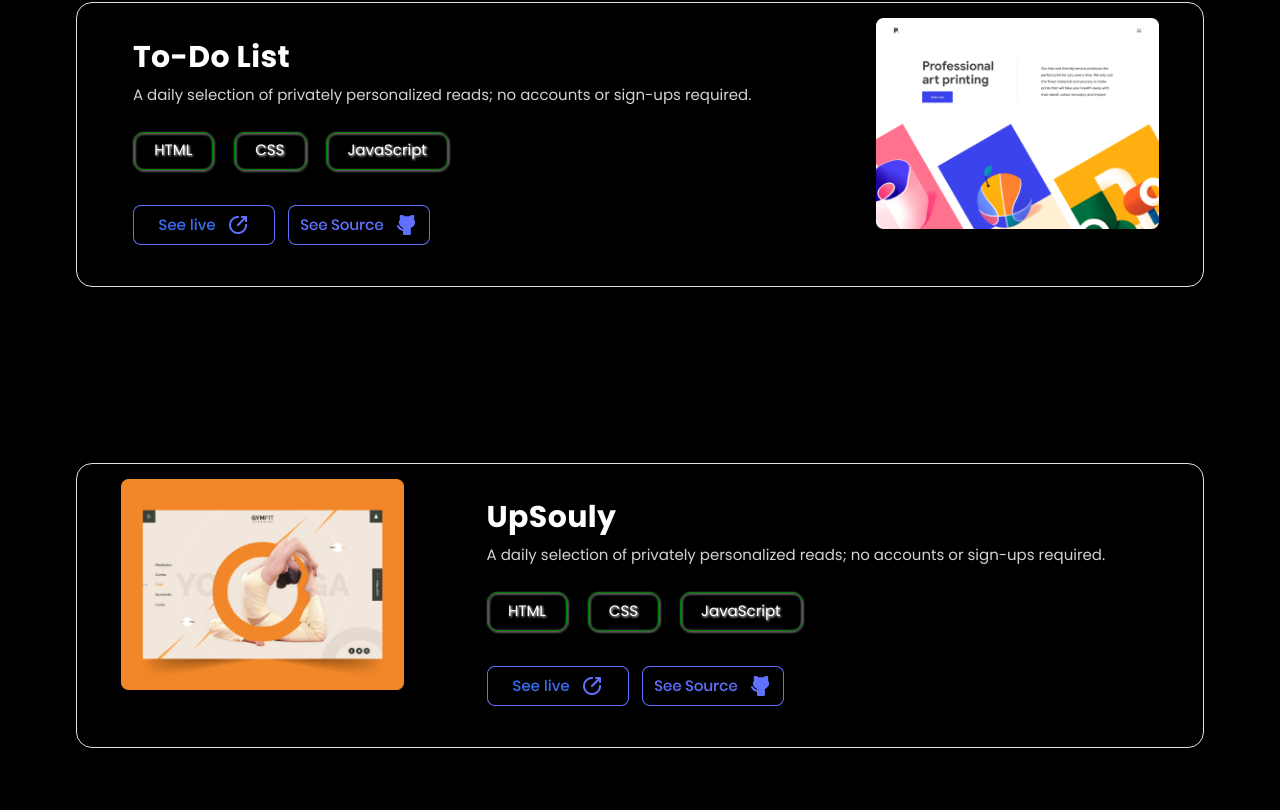
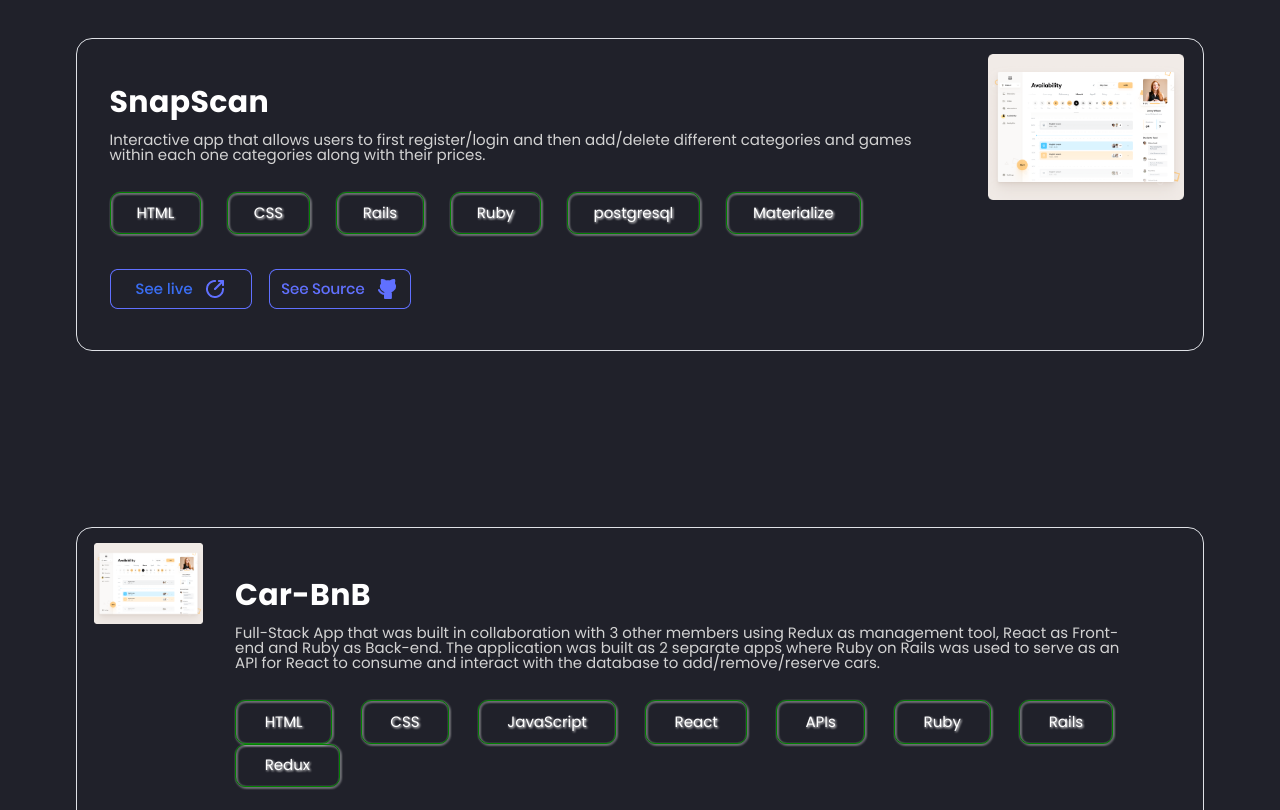
Before and after one commit to Shakir-Hussain12/Portfolio, a React (Vite) app: page / in a window 1280 px wide. Shown: the part 1250-2060 px from the top of the page. Built offline with nearby package versions, Linux system fonts and the light colour scheme.

Commit message:
updated Data items

```diff
--- a/dataItems.js
+++ b/dataItems.js
@@ -1,7 +1,7 @@
 const projs = [
   {
     title: 'Space Traveler Hub',
-    info: 'A daily selection of privately personalized reads; no accounts or sign-ups required.',
+    info: 'This is a web application that displays commercial and scientific space travel services. The application fetches real live data from the SpaceX API. The application allows users to interact with it by booking rockets and joining selected space missions. It was built using React.js, Redux-toolkit, Bootstrap, and Rest APIs.',
     tech: ['HTML', 'CSS', 'JavaScript', 'React', 'Redux'],
     images: [
       './images/SnapshootPortfolio.png',
@@ -9,8 +9,8 @@ const projs = [
     ],
     buttons: [
       [
-        'https://shakir-hussain12.github.io/Mobile-Portfolio/',
-        'https://github.com/Shakir-Hussain12/Mobile-Portfolio',
+        'https://github.com/Shakir-Hussain12/React-Redux-Group-Project-Space-Travelers-Hub',
+        'https://spacetravelershub-react.onrender.com',
       ],
       [
         './desktop-images/Live_btn.png',
@@ -20,7 +20,7 @@ const projs = [
   },
   {
     title: 'To-Do List',
-    info: 'A daily selection of privately personalized reads; no accounts or sign-ups required.',
+    info: 'Simple, Free and easy to use project designed with HTML, CSS, and JS that can be used to plan your day-to-day activities.',
     tech: ['HTML', 'CSS', 'JavaScript'],
     images: [
       './images/SnapshootPortfolio-2.png',
@@ -28,8 +28,8 @@ const projs = [
     ],
     buttons: [
       [
-        'https://shakir-hussain12.github.io/Mobile-Portfolio/',
-        'https://github.com/Shakir-Hussain12/Mobile-Portfolio',
+        'https://github.com/Shakir-Hussain12/to-do_List',
+        'shakir-hussain12.github.io/to-do_List/',
       ],
       [
         './desktop-images/Live_btn.png',
@@ -39,7 +39,7 @@ const projs = [
   },
   {
     title: 'UpSouly',
-    info: 'A daily selection of privately personalized reads; no accounts or sign-ups required.',
+    info: 'Fully Responsive Concert Planner webpage designed using HTML, CSS, and JS.',
     tech: ['HTML', 'CSS', 'JavaScript'],
     images: [
       './images/SnapshootPortfolio-1.png',
@@ -47,8 +47,8 @@ const projs = [
     ],
     buttons: [
       [
-        'https://shakir-hussain12.github.io/Mobile-Portfolio/',
-        'https://github.com/Shakir-Hussain12/Mobile-Portfolio',
+        'https://github.com/Shakir-Hussain12/Capstone1',
+        'https://shakir-hussain12.github.io/Capstone1/',
       ],
       [
         './desktop-images/Live_btn.png',
@@ -57,17 +57,17 @@ const projs = [
     ],
   },
   {
-    title: 'BookStore',
-    info: 'A daily selection of privately personalized reads; no accounts or sign-ups required.',
-    tech: ['HTML', 'CSS'],
+    title: 'BookStore CMS',
+    info: 'Simple bookstore to add, show, and delete books.',
+    tech: ['HTML', 'CSS', 'JavaScript', 'Redux', 'Vite'],
     images: [
       './images/SnapshootPortfolio-3.png',
       './desktop-images/SnapshootPortfolio-3.png',
     ],
     buttons: [
       [
-        'https://shakir-hussain12.github.io/Mobile-Portfolio/',
-        'https://github.com/Shakir-Hussain12/Mobile-Portfolio',
+        'https://github.com/Shakir-Hussain12/React-Bookstore',
+        'https://jolly-clafoutis-fc42c6.netlify.app',
       ],
       [
         './desktop-images/Live_btn.png',
@@ -77,16 +77,16 @@ const projs = [
   },
   {
     title: 'Quran Companion',
-    info: 'A daily selection of privately personalized reads; no accounts or sign-ups required.',
-    tech: ['HTML', 'CSS', 'JavaScript', 'React', 'Redux'],
+    info: "Quran Companion is a web application that displays chapters and their verses from the Holy Quran. The application fetches real live data from the Quran.API,and allows users to interact with it by accessing chapters of their interest and then verses from the same Chapters. Hopefully, I'll also add audio clips as well in the future. It was built using React.js, Redux-toolkit, Bootstrap, React-Bootstrap, and Rest APIs.",
+    tech: ['HTML', 'CSS', 'JavaScript', 'React', 'Redux', 'Bootstrap', 'Axios'],
     images: [
       './images/SnapshootPortfolio-3.png',
       './desktop-images/SnapshootPortfolio-3.png',
     ],
     buttons: [
       [
-        'https://shakir-hussain12.github.io/Mobile-Portfolio/',
-        'https://github.com/Shakir-Hussain12/Mobile-Portfolio',
+        'https://github.com/Shakir-Hussain12/React-Capstone',
+        'https://wondrous-belekoy-4098f1.netlify.app',
       ],
       [
         './desktop-images/Live_btn.png',
@@ -96,16 +96,16 @@ const projs = [
   },
   {
     title: 'Book Library',
-    info: 'Simple Book Library where user can comment on their favorite books and also like them as well',
-    tech: ['HTML', 'CSS', 'JavaScript', 'React'],
+    info: 'Library is a web application that allows users to like and comment on books.',
+    tech: ['HTML', 'CSS', 'JavaScript', 'React', 'APIs'],
     images: [
       './images/SnapshootPortfolio-3.png',
       './desktop-images/SnapshootPortfolio-3.png',
     ],
     buttons: [
       [
-        'https://shakir-hussain12.github.io/Mobile-Portfolio/',
-        'https://github.com/Shakir-Hussain12/Mobile-Portfolio',
+        'https://github.com/Shakir-Hussain12/library',
+        'https://shasherazi.github.io/library/',
       ],
       [
         './desktop-images/Live_btn.png',
@@ -113,6 +113,45 @@ const projs = [
       ],
     ],
   },
+  {
+    title: 'SnapScan',
+    info: 'Interactive app that allows users to first register/login and then add/delete different categories and games within each one categories along with their prices.',
+    tech: ['HTML', 'CSS', 'Rails', 'Ruby', 'postgresql', 'Materialize'],
+    images: [
+      './images/SnapshootPortfolio-3.png',
+      './desktop-images/SnapshootPortfolio-3.png',
+    ],
+    buttons: [
+      [
+        'https://github.com/Shakir-Hussain12/Snapscan',
+        'https://snapscan.onrender.com',
+      ],
+      [
+        './desktop-images/Live_btn.png',
+        './desktop-images/Source_Btn.png',
+      ],
+    ],
+  },
+  {
+    title: 'Car-BnB',
+    info: 'Full-Stack App that was built in collaboration with 3 other members using Redux as management tool, React as Front-end and Ruby as Back-end. The application was built as 2 separate apps where Ruby on Rails was used to serve as an API for React to consume and interact with the database to add/remove/reserve cars.',
+    tech: ['HTML', 'CSS', 'JavaScript', 'React', 'APIs', 'Ruby', 'Rails', 'Redux'],
+    images: [
+      './images/SnapshootPortfolio-3.png',
+      './desktop-images/SnapshootPortfolio-3.png',
+    ],
+    buttons: [
+      [
+        'https://github.com/Ogaga01/Car-BnB-API',
+        'https://github.com/Lancelot-SO/carbnb-frontend',
+      ],
+      [
+        // './desktop-images/Live_btn.png',
+        './desktop-images/Source_Btn.png',
+        './desktop-images/Source_Btn.png',
+      ],
+    ],
+  },
 ];
 
 export default projs;
--- a/miniData.js
+++ b/miniData.js
@@ -1,7 +1,7 @@
 const projs = [
   {
     title: 'Space Traveler Hub',
-    info: 'A daily selection of privately personalized reads; no accounts or sign-ups required.',
+    info: 'This is a web application that displays commercial and scientific space travel services. The application fetches real live data from the SpaceX API. The application allows users to interact with it by booking rockets and joining selected space missions. It was built using React.js, Redux-toolkit, Bootstrap, and Rest APIs.',
     tech: ['HTML', 'CSS', 'JavaScript', 'React', 'Redux'],
     images: [
       './images/SnapshootPortfolio.png',
@@ -9,8 +9,8 @@ const projs = [
     ],
     buttons: [
       [
-        'https://shakir-hussain12.github.io/Mobile-Portfolio/',
-        'https://github.com/Shakir-Hussain12/Mobile-Portfolio',
+        'https://github.com/Shakir-Hussain12/React-Redux-Group-Project-Space-Travelers-Hub',
+        'https://spacetravelershub-react.onrender.com',
       ],
       [
         './desktop-images/Live_btn.png',
@@ -19,17 +19,17 @@ const projs = [
     ],
   },
   {
-    title: 'To-Do List',
-    info: 'A daily selection of privately personalized reads; no accounts or sign-ups required.',
-    tech: ['HTML', 'CSS', 'JavaScript'],
+    title: 'SnapScan',
+    info: 'Interactive app that allows users to first register/login and then add/delete different categories and games within each one categories along with their prices.',
+    tech: ['HTML', 'CSS', 'Rails', 'Ruby', 'postgresql', 'Materialize'],
     images: [
-      './images/SnapshootPortfolio-2.png',
-      './desktop-images/SnapshootPortfolio-1.png',
+      './images/SnapshootPortfolio-3.png',
+      './desktop-images/SnapshootPortfolio-3.png',
     ],
     buttons: [
       [
-        'https://shakir-hussain12.github.io/Mobile-Portfolio/',
-        'https://github.com/Shakir-Hussain12/Mobile-Portfolio',
+        'https://github.com/Shakir-Hussain12/Snapscan',
+        'https://snapscan.onrender.com',
       ],
       [
         './desktop-images/Live_btn.png',
@@ -38,20 +38,21 @@ const projs = [
     ],
   },
   {
-    title: 'UpSouly',
-    info: 'A daily selection of privately personalized reads; no accounts or sign-ups required.',
-    tech: ['HTML', 'CSS', 'JavaScript'],
+    title: 'Car-BnB',
+    info: 'Full-Stack App that was built in collaboration with 3 other members using Redux as management tool, React as Front-end and Ruby as Back-end. The application was built as 2 separate apps where Ruby on Rails was used to serve as an API for React to consume and interact with the database to add/remove/reserve cars.',
+    tech: ['HTML', 'CSS', 'JavaScript', 'React', 'APIs', 'Ruby', 'Rails', 'Redux'],
     images: [
-      './images/SnapshootPortfolio-1.png',
-      './desktop-images/SnapshootPortfolio-2.png',
+      './images/SnapshootPortfolio-3.png',
+      './desktop-images/SnapshootPortfolio-3.png',
     ],
     buttons: [
       [
-        'https://shakir-hussain12.github.io/Mobile-Portfolio/',
-        'https://github.com/Shakir-Hussain12/Mobile-Portfolio',
+        'https://github.com/Ogaga01/Car-BnB-API',
+        'https://github.com/Lancelot-SO/carbnb-frontend',
       ],
       [
-        './desktop-images/Live_btn.png',
+        // './desktop-images/Live_btn.png',
+        './desktop-images/Source_Btn.png',
         './desktop-images/Source_Btn.png',
       ],
     ],
--- a/package.json
+++ b/package.json
@@ -14,6 +14,7 @@
   },
   "dependencies": {
     "@reduxjs/toolkit": "^1.9.3",
+    "aos": "^2.3.4",
     "bootstrap": "^5.2.3",
     "prop-types": "^15.8.1",
     "react": "^18.2.0",
--- a/src/pages/Style.css
+++ b/src/pages/Style.css
@@ -98,7 +98,7 @@ li {
 }
 
 header {
-  background-color: black;
+  background-color: #20212a;
   width: 100%;
   height: 45px;
   padding: 3%;
@@ -168,7 +168,7 @@ h1 {
   display: flex;
   flex-direction: column;
   padding-left: 5%;
-  margin-top: 5%;
+  margin-top: 4%;
 }
 
 .connect {
@@ -506,7 +506,7 @@ nav {
 }
 
 .wrapper {
-  background-color: black;
+  background-color: #20212a;
 }
 
 @media (min-width: 768px) {
@@ -531,17 +531,17 @@ nav {
   }
 
   html {
-    background-color: black;
+    background-color: #20212a;
   }
 
   .wrapper {
     border: none;
-    background-color: black;
+    background-color: #20212a;
     width: 100%;
   }
 
   header {
-    background-color: black;
+    background-color: #20212a;
     position: absolute;
     top: 0;
     z-index: 1;
```
Also changed, not shown: 1 other file (tests, documents, lock files or other folders).
